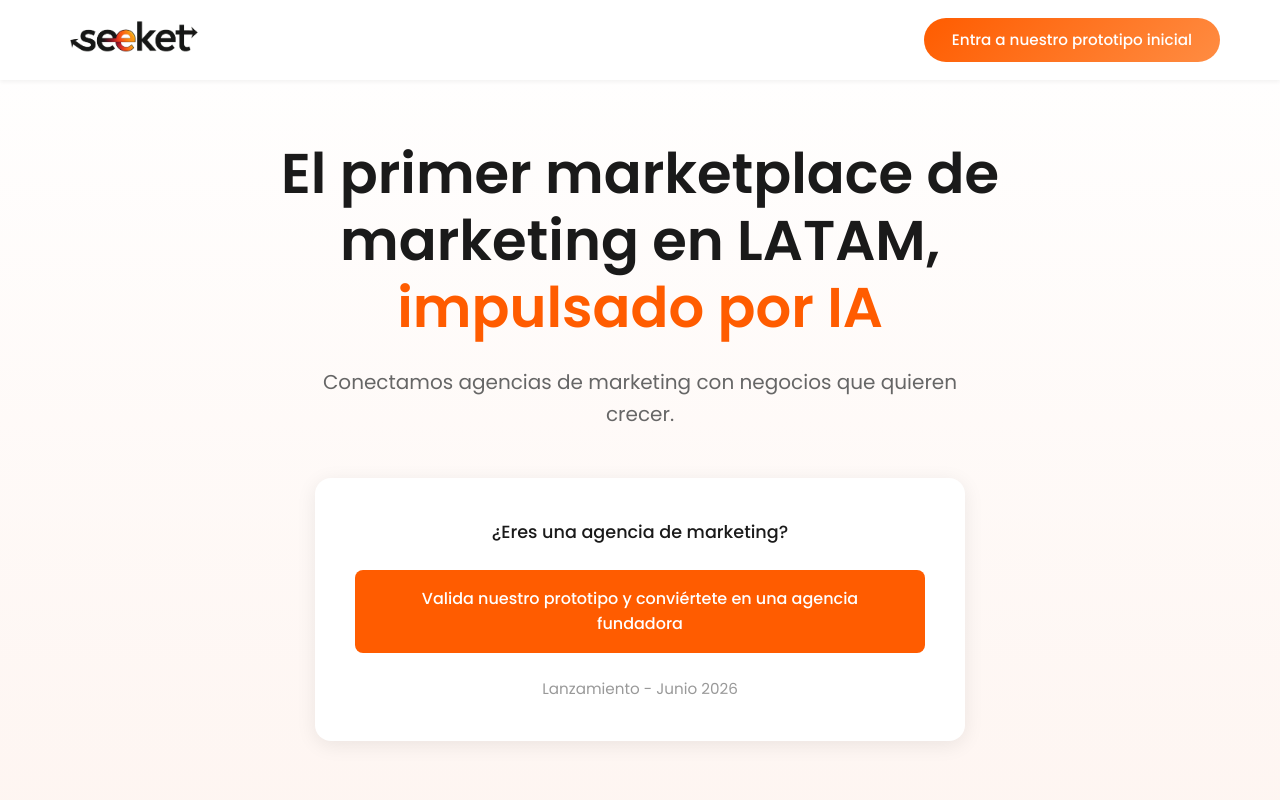
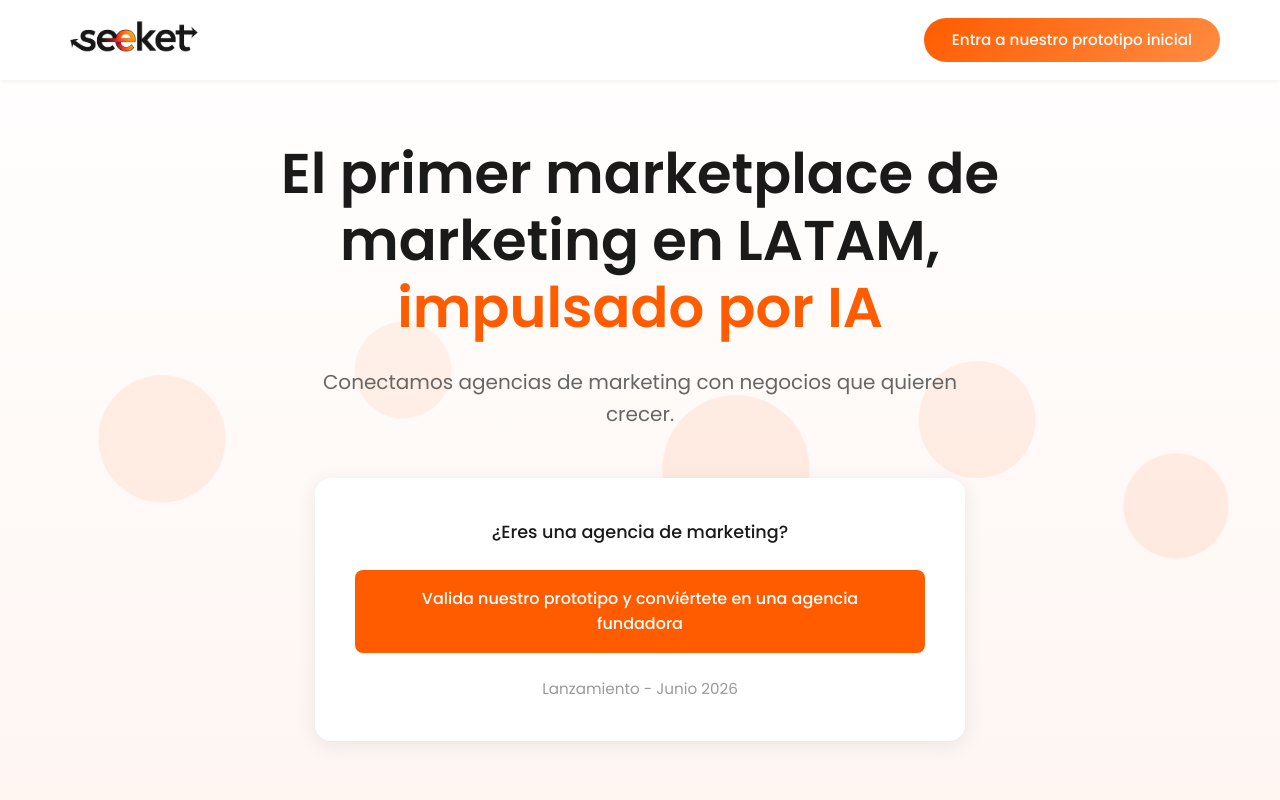
Before and after one commit to NexLabs-Tech/seeket-landing, a React (Vite) app: page / in a window 1280 px wide. Shown: the top 800 px of the page. Built offline with nearby package versions, Linux system fonts and the light colour scheme.

Commit message:
Refactor code structure for improved readability and maintainability

```diff
--- a/index.html
+++ b/index.html
@@ -2,7 +2,7 @@
 <html lang="en">
   <head>
     <meta charset="UTF-8" />
-    <link rel="icon" type="image/svg+xml" href="/vite.svg" />
+    <link rel="icon" type="image/svg+xml" href="/seeket-fav.png" />
     <meta name="viewport" content="width=device-width, initial-scale=1.0" />
     <title>Seeket</title>
   </head>
--- a/src/App.css
+++ b/src/App.css
@@ -519,6 +519,73 @@ section {
   font-size: 1rem;
 }
 
+/* Bubble Animation */
+.bubble-container {
+  position: relative;
+  /* overflow: hidden; */
+  height: 100%;
+}
+
+.bubble {
+  position: absolute;
+  width: 100px;
+  height: 100px;
+  background: rgba(255, 92, 0, 0.18);
+  border-radius: 50%;
+  bottom: -120px;
+  animation: bubble-rise 14s linear infinite;
+  z-index: 1;
+}
+
+@keyframes bubble-rise {
+  0% {
+    transform: translateY(0) scale(1);
+    opacity: 0.7;
+  }
+  50% {
+    opacity: 0.4;
+  }
+  100% {
+    transform: translateY(-900px) scale(1.15);
+    opacity: 0.1;
+  }
+}
+
+.bubble:nth-child(1) {
+  left: 8%;
+  animation-duration: 16s;
+  width: 120px;
+  height: 120px;
+}
+
+.bubble:nth-child(2) {
+  left: 28%;
+  animation-duration: 13s;
+  width: 90px;
+  height: 90px;
+}
+
+.bubble:nth-child(3) {
+  left: 52%;
+  animation-duration: 18s;
+  width: 140px;
+  height: 140px;
+}
+
+.bubble:nth-child(4) {
+  left: 72%;
+  animation-duration: 15s;
+  width: 110px;
+  height: 110px;
+}
+
+.bubble:nth-child(5) {
+  left: 88%;
+  animation-duration: 19s;
+  width: 100px;
+  height: 100px;
+}
+
 /* Responsive Design */
 @media (max-width: 1024px) {
   .circle {
--- a/src/App.jsx
+++ b/src/App.jsx
@@ -26,6 +26,12 @@ function App() {
 
       {/* Hero Section - Inicio */}
       <section id="inicio" className="hero">
+        <div className="bubble-container">
+          <div className="bubble"></div>
+          <div className="bubble"></div>
+          <div className="bubble"></div>
+          <div className="bubble"></div>
+          <div className="bubble"></div>
           <div className="container">
             <div className="hero-content">
               <h1>
@@ -40,6 +46,7 @@ function App() {
                   Valida nuestro prototipo y conviértete en una agencia fundadora
                 </a>
                 <p className="launch-info">Lanzamiento - Junio 2026</p>
+              </div>
             </div>
           </div>
         </div>
```
Also changed, not shown: public/seeket-fav.png (added). Lines whose indentation alone changed are shown as unchanged.
